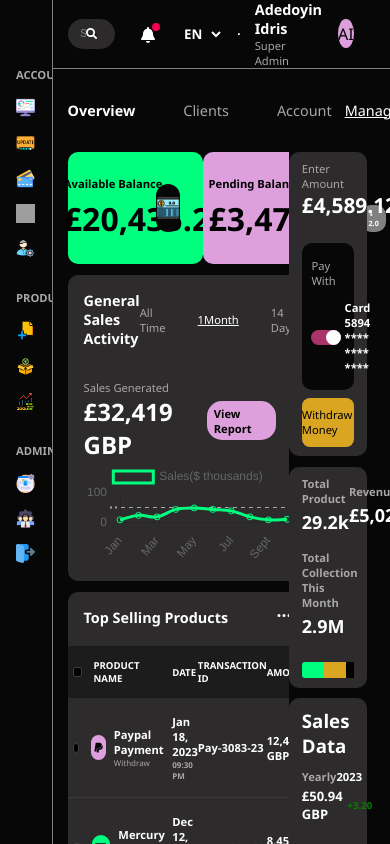
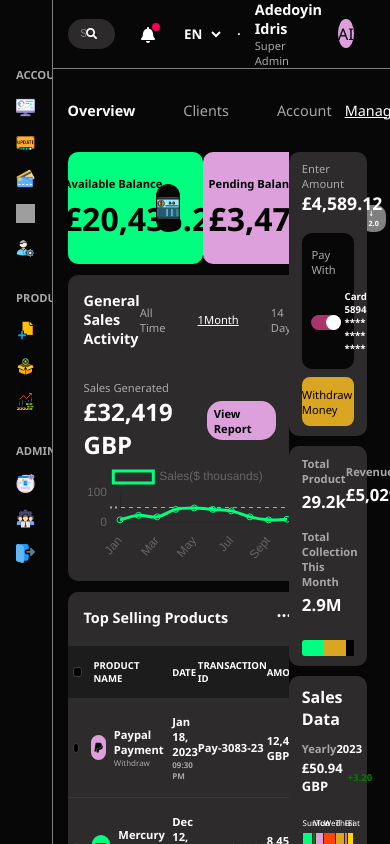
Before and after one commit to DevAdedoyin/monify, a React (Create React App) app: page / in a window 390 px wide. Shown: the top 844 px of the page. Built offline with nearby package versions, Linux system fonts and the light colour scheme; grey boxes are pictures that could not be loaded.

Commit message:
#Responsiveness:::> Payment, Revenue, Sale Data

```diff
--- a/src/components/OverviewTabContent/RightHandSide/Payment/Payment.module.css
+++ b/src/components/OverviewTabContent/RightHandSide/Payment/Payment.module.css
@@ -119,3 +119,19 @@
         margin-bottom: 1.5rem;
     }
 }
+
+@media (max-width: 923px) {
+    .amountEnterdTxt {
+        background-color: transparent;
+        font-size: 1.1rem;
+    }
+
+    .amountContainer {
+        background-color: transparent;
+        margin-bottom: 1.1rem;
+    }
+
+    .cardDetailsTxt {
+        font-size: 0.6rem;
+    }
+}
--- a/src/components/OverviewTabContent/RightHandSide/Revenue/Revenue.module.css
+++ b/src/components/OverviewTabContent/RightHandSide/Revenue/Revenue.module.css
@@ -88,3 +88,9 @@
         margin-bottom: 0.65rem;
     }
 }
+
+@media (max-width: 950px) {
+    .totalProduct {
+        font-size: 1.05rem;
+    }
+}
--- a/src/components/OverviewTabContent/RightHandSide/SalesData/SalesData.module.css
+++ b/src/components/OverviewTabContent/RightHandSide/SalesData/SalesData.module.css
@@ -173,3 +173,23 @@
         margin-bottom: 0.65rem;
     }
 }
+
+@media (max-width: 950px) {
+    .salesDataTxt {
+        font-size: 1.1rem;
+    }
+
+    .containerOfColors {
+        margin-top: 1.7rem;
+    }
+}
+
+@media (max-width: 923px) {
+    .salesDataTxt {
+        font-size: 1rem;
+    }
+
+    .containerOfColors {
+        margin-top: 1.4rem;
+    }
+}
```
